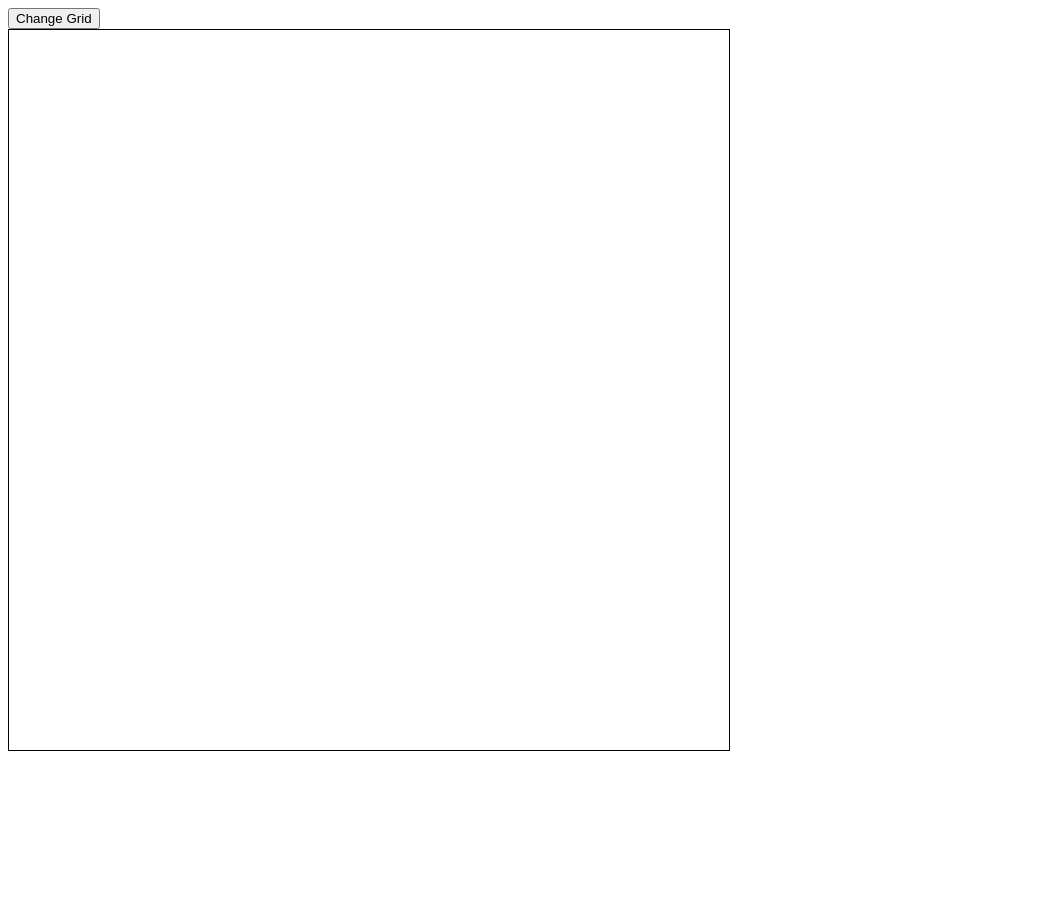
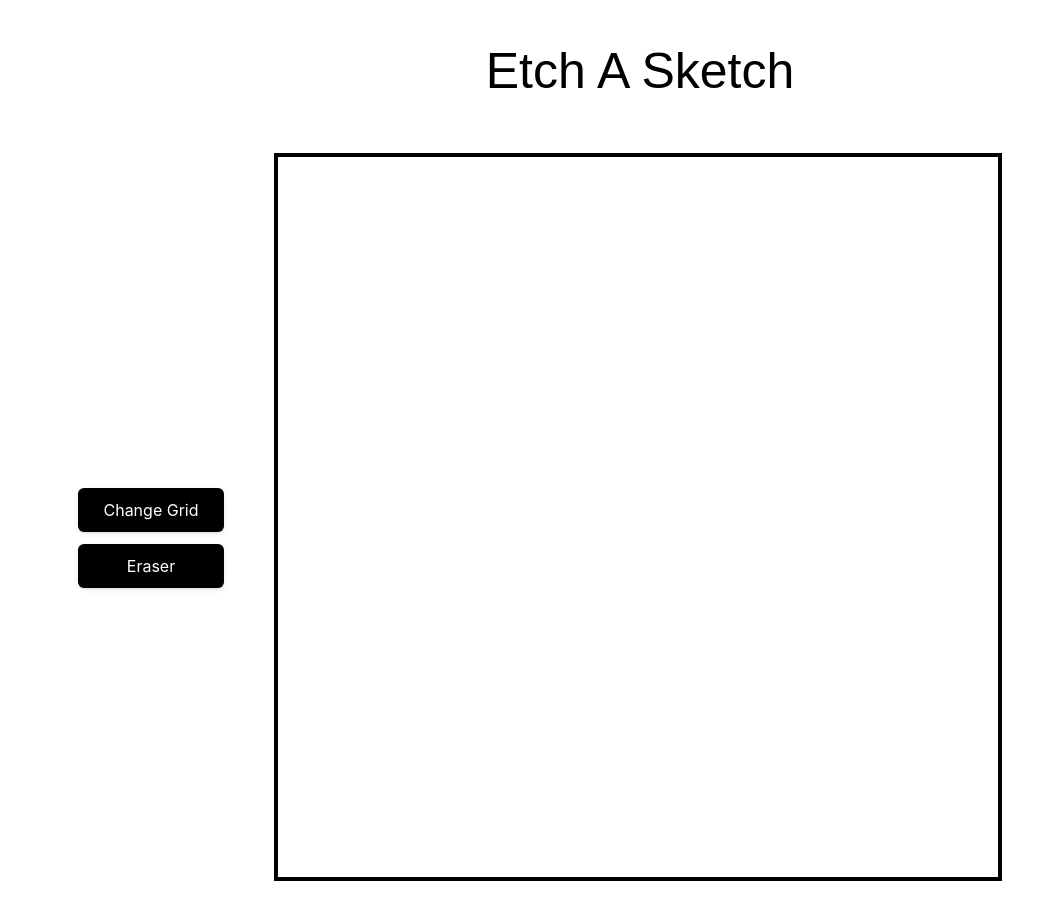
Before and after one commit to ArkhenRei/Etch-a-Sketch, a plain HTML site: page index.html in a window 1280 px wide. Shown: the whole page, without its empty margins (0-1057 px from the left). Before the commit the page ends 800 px from the top, so only its background shows below. Drawn offline with Linux system fonts and the light colour scheme; a web font is replaced by a local one.

Commit message:
style: Add new styles for buttons, divs, h1 tag

```diff
--- a/index.html
+++ b/index.html
@@ -7,7 +7,17 @@
     <title>Document</title>
 </head>
 <body>
-    <button>Change Grid</button>
+    <div class="h1">
+        <h1>Etch A Sketch</h1>
+    </div>
+
+    <div class="content">
+        <div class="buttons">
+            <button>Change Grid</button>
+            <button class="eraser">Eraser</button>
+        </div>
+    </div>
     <script src="./javascript.js"></script>
+
 </body>
 </html>
--- a/javascript.js
+++ b/javascript.js
@@ -1,4 +1,5 @@
 const button = document.querySelector("button");
+const content = document.querySelector(".content");
 
 createGrid(64);
 
@@ -24,13 +25,14 @@ function createGrid(squares) {
       //append columns to rows
       row.appendChild(col);
 
-      col.addEventListener("mousemove", () => {
-        col.style.backgroundColor = "#bfbfbf";
+      col.addEventListener("mouseenter", () => {
+        col.style.backgroundColor = randomColor();
       });
     }
     //append rows to container
     container.appendChild(row);
   }
+  content.appendChild(container);
 }
 
 function changeGrid() {
@@ -45,3 +47,8 @@ function changeGrid() {
     alert("You cannot input a grid size greater than 100 or less than 0.")
   }
 }
+
+function randomColor() {
+  const coldColors = ["#000000", "#0d0d0d", "#1a1a1a", "#262626", "#333333", "#404040", "#4d4d4d", "#595959", "#666666", "#737373", "#808080", "#8c8c8c", "#999999"];
+  return coldColors[Math.floor(Math.random() * coldColors.length)];
+}
--- a/styles.css
+++ b/styles.css
@@ -1,9 +1,39 @@
+@import url("https://fonts.googleapis.com/css2?family=Jersey+15&display=swap");
+
+body {
+  display: flex;
+  flex-direction: column;
+  justify-content: center;
+  align-items: center;
+}
+
+.content {
+  display: flex;
+  justify-content: center;
+  align-items: center;
+}
+
+.buttons {
+    display: flex;
+    flex-direction: column;
+}
+
+h1 {
+  font-family: "Jersey 15", sans-serif;
+  font-weight: 400;
+  font-style: normal;
+  font-size: 50px;
+}
+
 .container {
   display: flex;
   height: 720px;
   width: 720px;
   flex-direction: column;
-    border: 1px solid black;
+  border: 4px solid black;
+  margin: 50px;
+  margin-top: 20px;
+  margin-right: 200px;
 }
 
 .row {
@@ -14,3 +44,33 @@
 .col {
   flex: 1;
 }
+
+button {
+  appearance: button;
+  backface-visibility: hidden;
+  background-color: #000000;
+  border-radius: 6px;
+  border-width: 0;
+  box-shadow: rgba(50, 50, 93, 0.1) 0 0 0 1px inset,
+    rgba(50, 50, 93, 0.1) 0 2px 5px 0, rgba(0, 0, 0, 0.07) 0 1px 1px 0;
+  box-sizing: border-box;
+  color: #fff;
+  cursor: pointer;
+  font-family: -apple-system, system-ui, "Segoe UI", Roboto, "Helvetica Neue",
+    Ubuntu, sans-serif;
+  font-size: 100%;
+  height: 44px;
+  line-height: 1.15;
+  margin: 12px 0 0;
+  outline: none;
+  overflow: hidden;
+  padding: 0 25px;
+  position: relative;
+  text-align: center;
+  text-transform: none;
+  transform: translateZ(0);
+  transition: all 0.2s, box-shadow 0.08s ease-in;
+  user-select: none;
+  -webkit-user-select: none;
+  touch-action: manipulation;
+}
```
Also changed, not shown: etch.png (added). Lines whose indentation alone changed are shown as unchanged.
